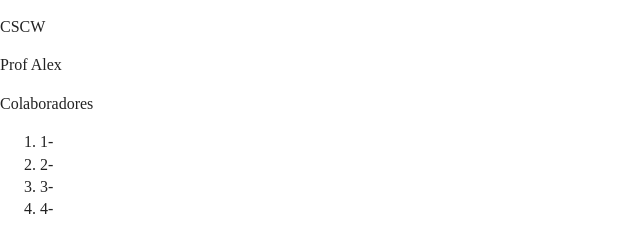
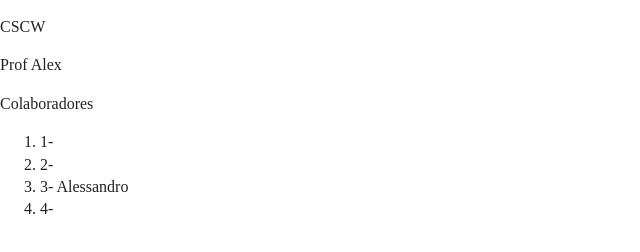
Before and after one commit to salgado/cscw.2019.2.pullrequest.alex, a plain HTML site: page index.html in a window 1280 px wide. Shown: the full height of the page, 0-640 px from the left. Drawn offline with nearby package versions, Linux system fonts and the light colour scheme.

Commit message:
alessandro

```diff
--- a/index.html
+++ b/index.html
@@ -30,7 +30,7 @@
   <ol>
   <li>1-</li>
   <li>2-</li>
-  <li>3-</li>
+  <li>3- Alessandro</li>
   <li>4-</li>
   </ol>
 
```
